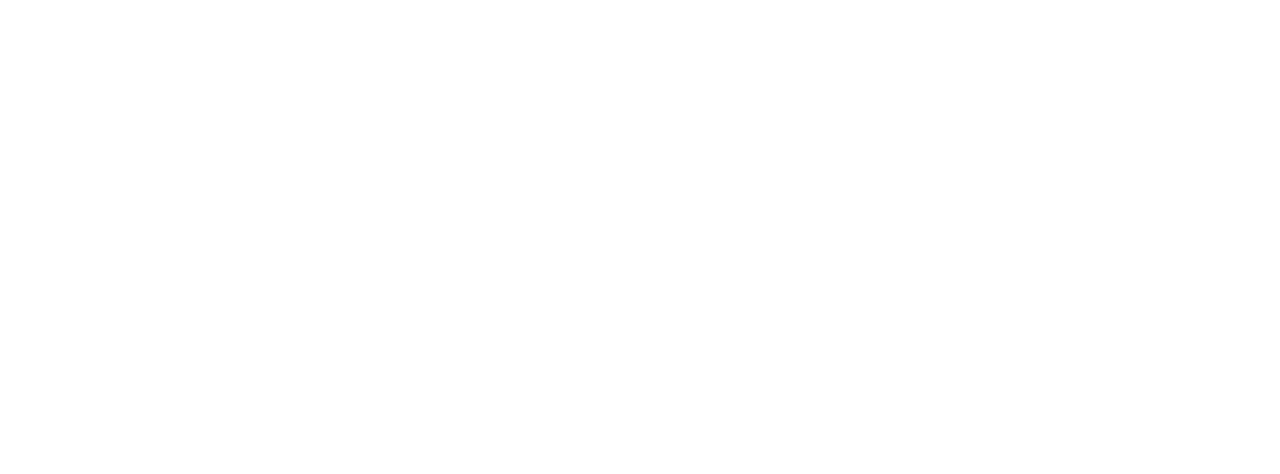
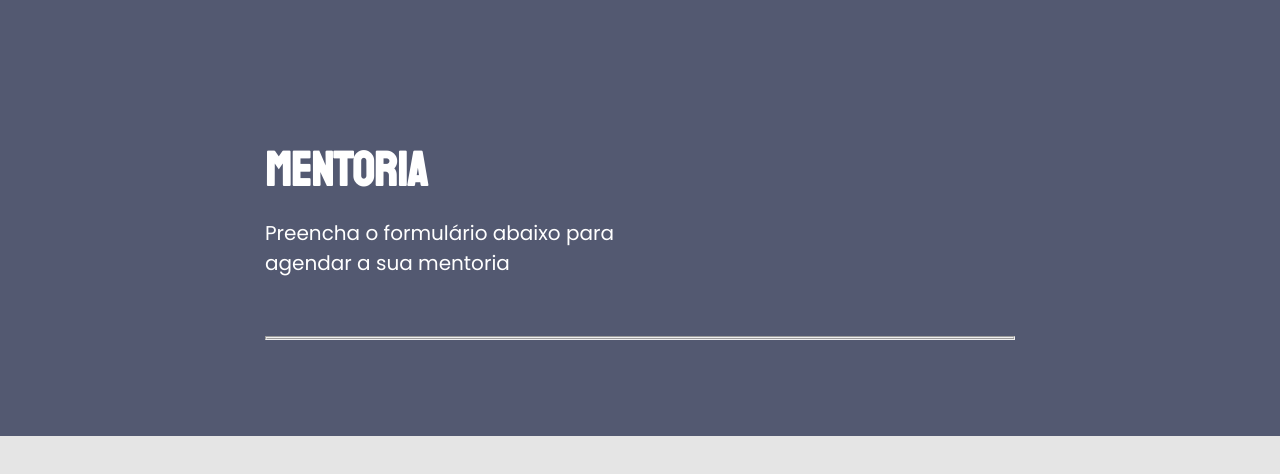
Before and after one commit to HumbertoGaldino/desafio-stage3, a plain HTML site: page index.html in a window 1280 px wide. Drawn offline with Linux system fonts and the light colour scheme.

Commit message:
Estruturando o body e container e definindo fontes do projeto, iniciando estrutura do form

```diff
--- a/index.html
+++ b/index.html
@@ -2,13 +2,30 @@
 <html lang="pt-br">
 <head>
     <meta charset="UTF-8">
+
+    <link rel="preconnect" href="https://fonts.googleapis.com">
+    <link rel="preconnect" href="https://fonts.gstatic.com" crossorigin>
+    <link href="https://fonts.googleapis.com/css2?family=Poppins&family=Staatliches&display=swap" rel="stylesheet">
+
     <meta http-equiv="X-UA-Compatible" content="IE=edge">
     <meta name="viewport" content="width=device-width, initial-scale=1.0">
-    <title>Document</title>
+    <title>Mentoria</title>
+
+    <link rel="stylesheet" href="style.css">
 </head>
 <body>
     <div class="container">
+        <h1>Mentoria</h1>
+        <p>Preencha o formulário abaixo para<br/>
+        agendar a sua mentoria</p>
 
+        <form action="">
+            <fieldset>
+                <legend>
+
+                </legend>
+            </fieldset>
+        </form>
 
     </div>
 </body>
--- a/style.css
+++ b/style.css
@@ -3,3 +3,46 @@
     padding: 0;
     box-sizing: border-box;
 }
+
+h1, legend {
+    font-family: 'Staatliches', cursive;
+}
+
+p, label {
+    font-family: 'Poppins', sans-serif;
+}
+
+body {
+    background: #E5E5E5;
+}
+
+body::before {
+    content: '';
+    width: 100%;
+    height: 436px;
+    background: #535971;
+
+    position: absolute;
+    top: 0;
+    left: 0;
+    z-index: -1;
+}
+
+.container {
+    width: 750px;
+    margin: 140px auto;
+}
+
+.container > h1{
+    color: #FFFFFF;
+    font-size: 48px;
+
+    margin-bottom: 18px;
+}
+
+.container > p {
+    color: #FFF;
+    font-size: 20px;
+
+    margin-bottom: 58px;
+}
```
